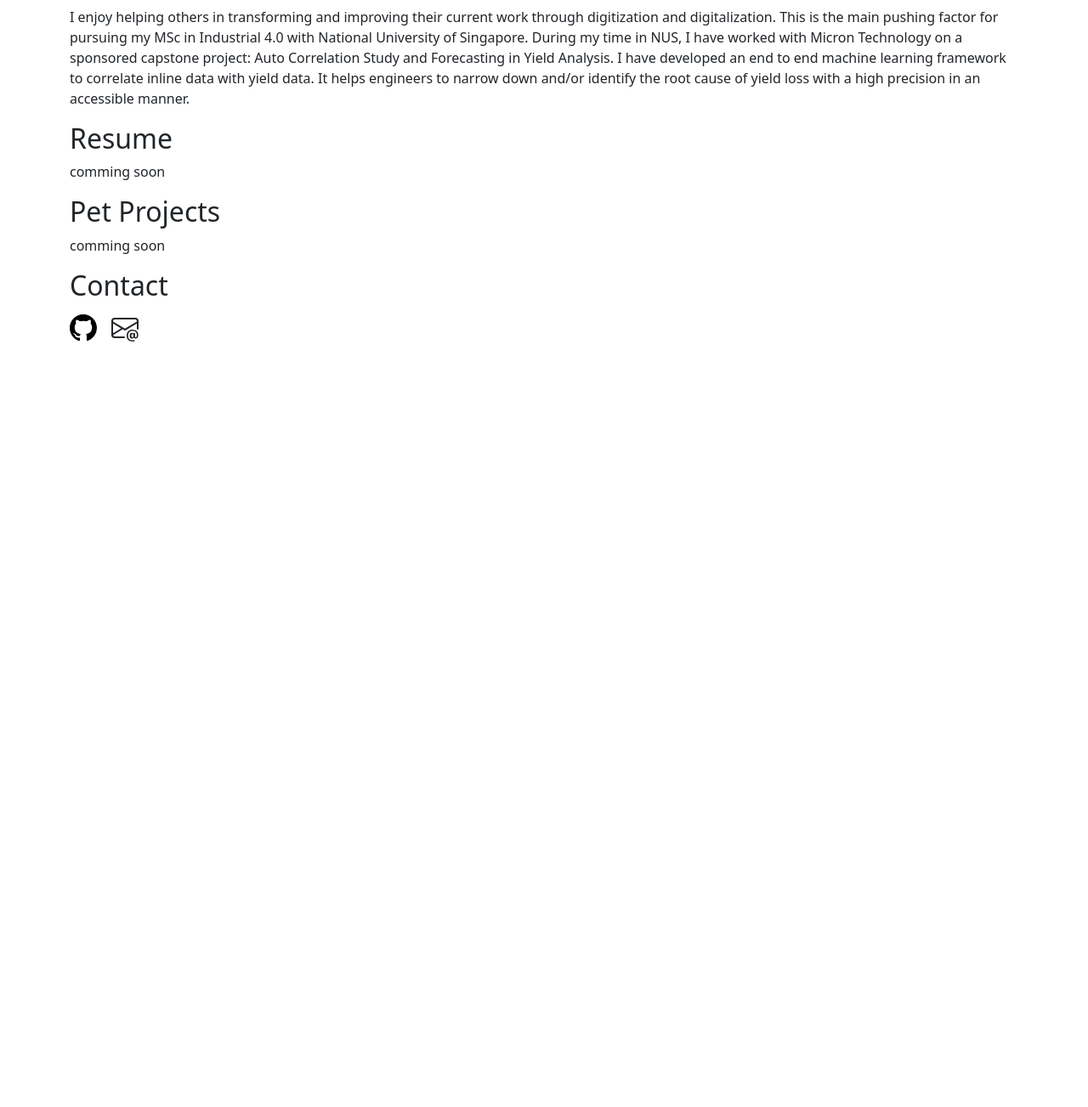
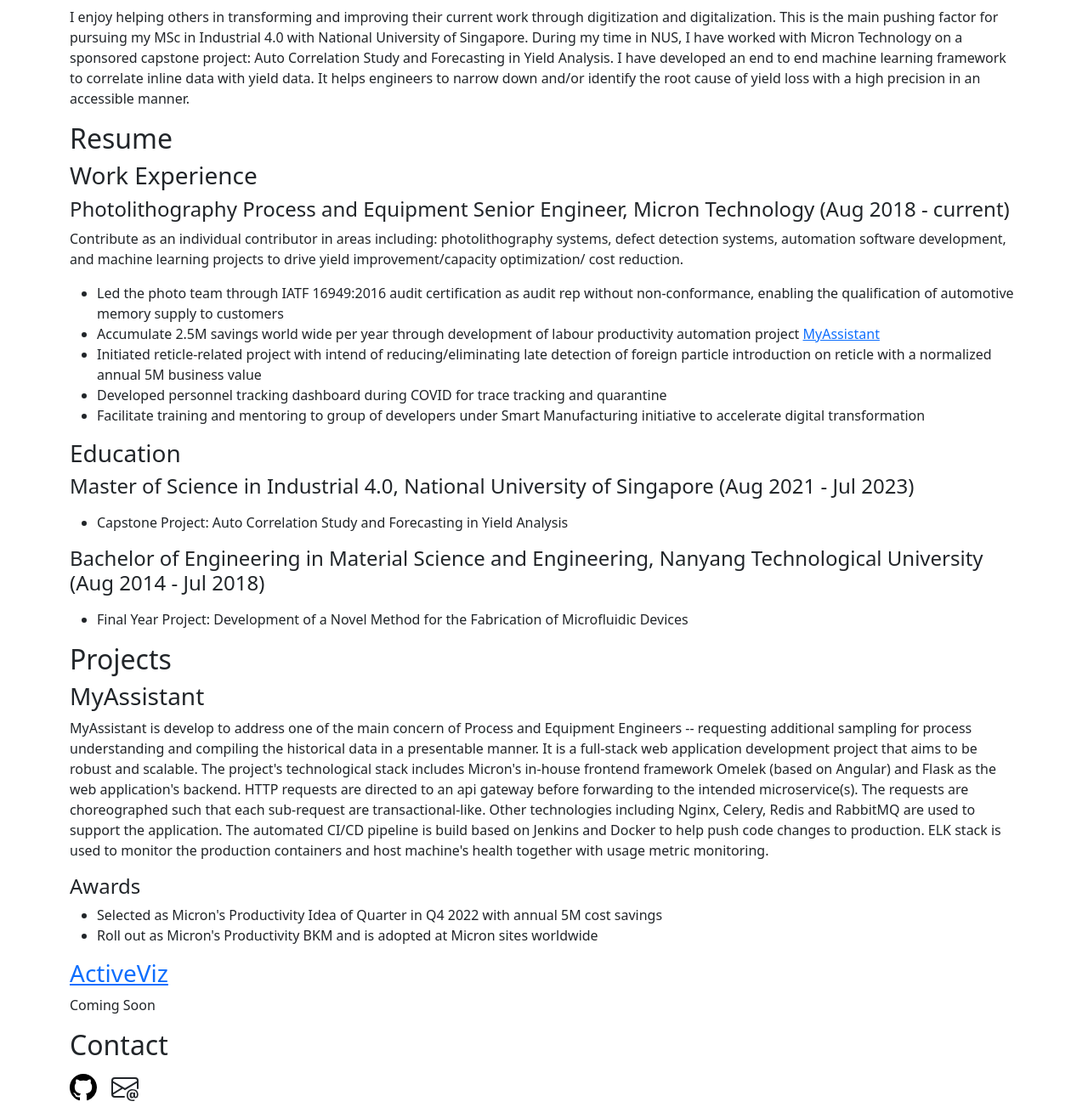
Before and after one commit to mushcatshiro/knowledge-manager, a Flask app: page /about in a window 1280 px wide. Shown: the part 357-1660 px from the top of the page at 85% size. Before the commit the page ends 759 px from the top, so only its background shows below. Run offline with Flask 3, Linux system fonts and the light colour scheme; parts of the project's set-up code (start-up, migrations or seed data) failed here and were passed over.

Commit message:
update about and backlog

```diff
--- a/web/blog/templates/about.html
+++ b/web/blog/templates/about.html
@@ -30,11 +30,57 @@
 </div>
 <div>
   <h2>Resume</h2>
-    <p>comming soon</p>
+  <h3>Work Experience</h3>
+    <h4>Photolithography Process and Equipment Senior Engineer, Micron Technology (Aug 2018 - current)</h4>
+    <p>Contribute as an individual contributor in areas including: photolithography systems, defect detection systems,
+      automation software development, and machine learning projects to drive yield improvement/capacity optimization/
+      cost reduction.
+    </p>
+    <ul>
+      <li>Led the photo team through IATF 16949:2016 audit certification as audit rep without non-conformance,
+        enabling the qualification of automotive memory supply to customers</li>
+      <li>Accumulate 2.5M savings world wide per year through development of labour productivity automation project
+        <a href="#myassistant">MyAssistant</a></li>
+      <li>Initiated reticle-related project with intend of reducing/eliminating late detection of foreign particle introduction
+        on reticle with a normalized annual 5M business value</li>
+      <li>Developed personnel tracking dashboard during COVID for trace tracking and quarantine</li>
+      <li>Facilitate training and mentoring to group of developers under Smart Manufacturing initiative to
+        accelerate digital transformation
+      </li>
+    </ul>
+  <h3>Education</h3>
+    <h4>Master of Science in Industrial 4.0, National University of Singapore (Aug 2021 - Jul 2023)</h4>
+    <p></p>
+    <ul>
+      <li>Capstone Project: Auto Correlation Study and Forecasting in Yield Analysis</li>
+    </ul>
+    <h4>Bachelor of Engineering in Material Science and Engineering, Nanyang Technological University (Aug 2014 - Jul 2018)</h4>
+    <p></p>
+    <ul>
+      <li>Final Year Project: Development of a Novel Method for the Fabrication of Microfluidic Devices</li>
+    </ul>
+  </p>
 </div>
 <div>
-    <h2>Pet Projects</h2>
-    <p>comming soon</p>
+  <h2>Projects</h2>
+  <h3 id="myassistant">MyAssistant</h3>
+  <p>MyAssistant is develop to address one of the main concern of Process and Equipment Engineers -- requesting
+    additional sampling for process understanding and compiling the historical data in a presentable manner.
+    It is a full-stack web application development project that aims to be robust and scalable. The project's
+    technological stack includes Micron's in-house frontend framework Omelek (based on Angular) and Flask as
+    the web application's backend. HTTP requests are directed to an api gateway before forwarding to the intended
+    microservice(s). The requests are choreographed such that each sub-request are transactional-like. Other
+    technologies including Nginx, Celery, Redis and  RabbitMQ are used to support the application. The automated
+    CI/CD pipeline is build based on Jenkins and Docker to help push code changes to production. ELK stack is
+    used to monitor the production containers and host machine's health together with usage metric monitoring.
+  </p>
+  <h4>Awards</h4>
+  <ul>
+    <li>Selected as Micron's Productivity Idea of Quarter in Q4 2022 with annual 5M cost savings</li>
+    <li>Roll out as Micron's Productivity BKM and is adopted at Micron sites worldwide</li>
+  </ul>
+  <h3><a href="{{ url_for('main.blog_with_title', title='ActiveViz') }}">ActiveViz</a></h3>
+  <p>Coming Soon</p>
 </div>
 <div>
   <h2>Contact</h2>
```
Also changed, not shown: backlog.md (+1 -0 lines). Lines whose indentation alone changed are shown as unchanged.
